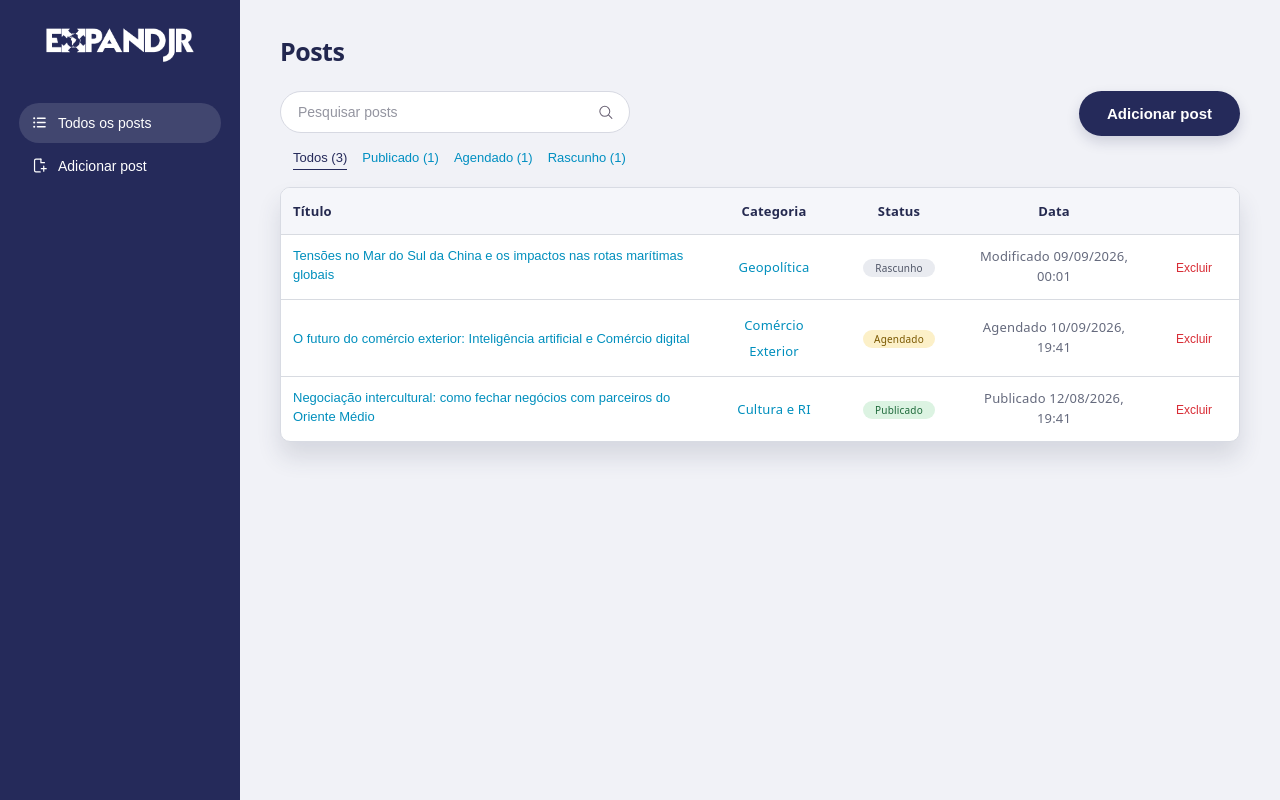
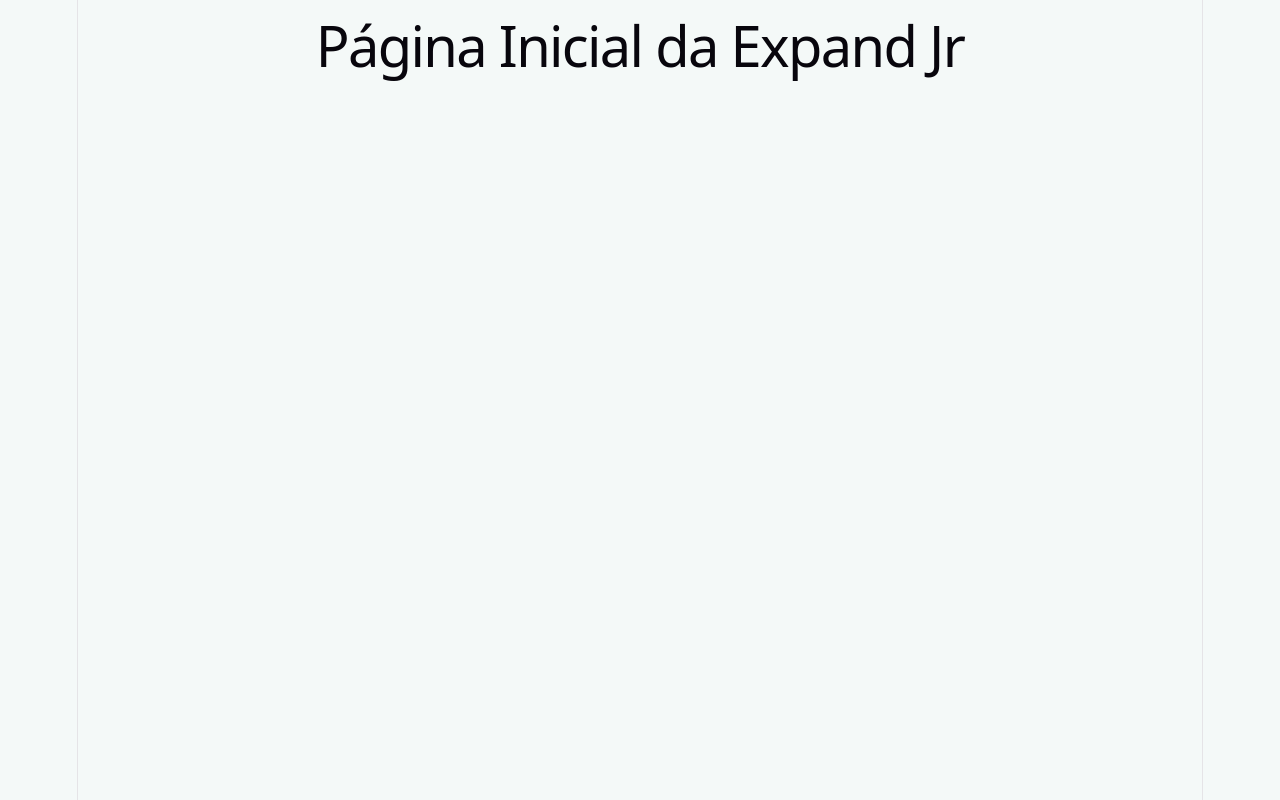
Before and after one commit to Focus-Consultoria-EJ/Focus-Consultoria-EJ-PRJ-N-118-2026-003, a React app in the folder FrontEnd/: page / in a window 1280 px wide. Built offline with nearby package versions, Linux system fonts and the light colour scheme; the HTML template or start-up script is replaced by a standard one.

Commit message:
feat: cria-rotas

```diff
--- a/FrontEnd/package.json
+++ b/FrontEnd/package.json
@@ -12,7 +12,8 @@
   "dependencies": {
     "lucide-react": "^1.63.0",
     "react": "^19.3.1",
-    "react-dom": "^19.3.1"
+    "react-dom": "^19.3.1",
+    "react-router-dom": "^7.18.5"
   },
   "devDependencies": {
     "@eslint/js": "^10.0.1",
--- a/FrontEnd/src/App.jsx
+++ b/FrontEnd/src/App.jsx
@@ -1,5 +1,45 @@
 import RegisterPage from './pages/RegisterPage.jsx'
+import GeralPosts from './pages/GeralPosts.jsx'
+import QuemSomos from './pages/QuemSomos.jsx'
+import Contato from './pages/Contato.jsx'
+import Solucoes from './pages/Solucoes.jsx'
+import Blog from './pages/Blog.jsx'
+import PaginaInicial from './pages/PaginaInicial.jsx'
+import { createBrowserRouter, RouterProvider } from 'react-router-dom'
 
-export default function App() {
-  return <RegisterPage />
+const router = createBrowserRouter([
+  {
+    path: '/',
+    element: <PaginaInicial/>,
+      },
+
+{
+  path: '/login',
+  element: <RegisterPage />,
+},
+{
+  path: '/geral-posts',
+  element: <GeralPosts />,
+},
+{
+  path: '/quem-somos',
+  element: <QuemSomos />,
+},
+{
+  path: '/contato',
+  element: <Contato />,
+},
+{
+  path: '/solucoes',
+  element: <Solucoes />,
+},
+{
+  path: '/blog',
+  element: <Blog />,
 }
+]);
+function App() {
+  return <RouterProvider router={router} />;
+}
+
+export default App;
--- a/FrontEnd/src/main.jsx
+++ b/FrontEnd/src/main.jsx
@@ -1,10 +1,10 @@
+import './index.css';
 import { StrictMode } from 'react';
 import { createRoot } from 'react-dom/client';
-import './index.css';
-import GeralPost from './pages/GeralPost.jsx';
+import App from './App.jsx';
 
 createRoot(document.getElementById('root')).render(
   <StrictMode>
-    <GeralPost />
+    <App />
   </StrictMode>,
 );
--- /dev/null
+++ b/FrontEnd/src/pages/Blog.jsx
@@ -0,0 +1,10 @@
+function Blog() {
+  return (
+    <div>
+      <h1>Blog da Expand Jr</h1>
+    </div>
+  );
+}
+
+
+export default Blog;
--- /dev/null
+++ b/FrontEnd/src/pages/Contato.jsx
@@ -0,0 +1,10 @@
+function Contato() {
+  return (
+    <div>
+      <h1>Contato da Expand Jr</h1>
+    </div>
+  );
+}
+
+
+export default Contato;
--- a/FrontEnd/src/pages/GeralPost.jsx
+++ b/FrontEnd/src/pages/GeralPosts.jsx
@@ -96,7 +96,7 @@ function Logo() {
   );
 }
 
-export default function GeralPost() {
+ function GeralPost() {
   const [posts, setPosts] = useState(initialPosts);
   const [query, setQuery] = useState('');
   const [activeTab, setActiveTab] = useState('Todos');
@@ -257,3 +257,4 @@ export default function GeralPost() {
     </div>
   );
 }
+export default GeralPost;
--- /dev/null
+++ b/FrontEnd/src/pages/PaginaInicial.jsx
@@ -0,0 +1,10 @@
+function PaginaInicial() {
+  return (
+    <div>
+      <h1>Página Inicial da Expand Jr</h1>
+    </div>
+  );
+}
+
+
+export default PaginaInicial;
--- /dev/null
+++ b/FrontEnd/src/pages/QuemSomos.jsx
@@ -0,0 +1,10 @@
+function QuemSomos() {
+  return (
+    <div>
+      <h1>Quem Somos - Expand Jr</h1>
+    </div>
+  );
+}
+
+
+export default QuemSomos;
--- a/FrontEnd/src/pages/RegisterPage.jsx
+++ b/FrontEnd/src/pages/RegisterPage.jsx
@@ -4,7 +4,7 @@ import { useState } from 'react';
 import { Eye, EyeOff } from 'lucide-react';
 import logo from '../assets/ExpandBranco.png';
 
-function App() {
+function RegisterPage() {
   const [showPassword, setShowPassword] = useState(false);
 
   return (
@@ -43,4 +43,4 @@ function App() {
     </div>
   );
 }
-export default App;
+export default RegisterPage;
--- /dev/null
+++ b/FrontEnd/src/pages/Solucoes.jsx
@@ -0,0 +1,10 @@
+function Solucoes() {
+  return (
+    <div>
+      <h1>Soluções da Expand Jr</h1>
+    </div>
+  );
+}
+
+
+export default Solucoes;
```
Also changed, not shown: 1 other file (tests, documents, lock files or other folders).
